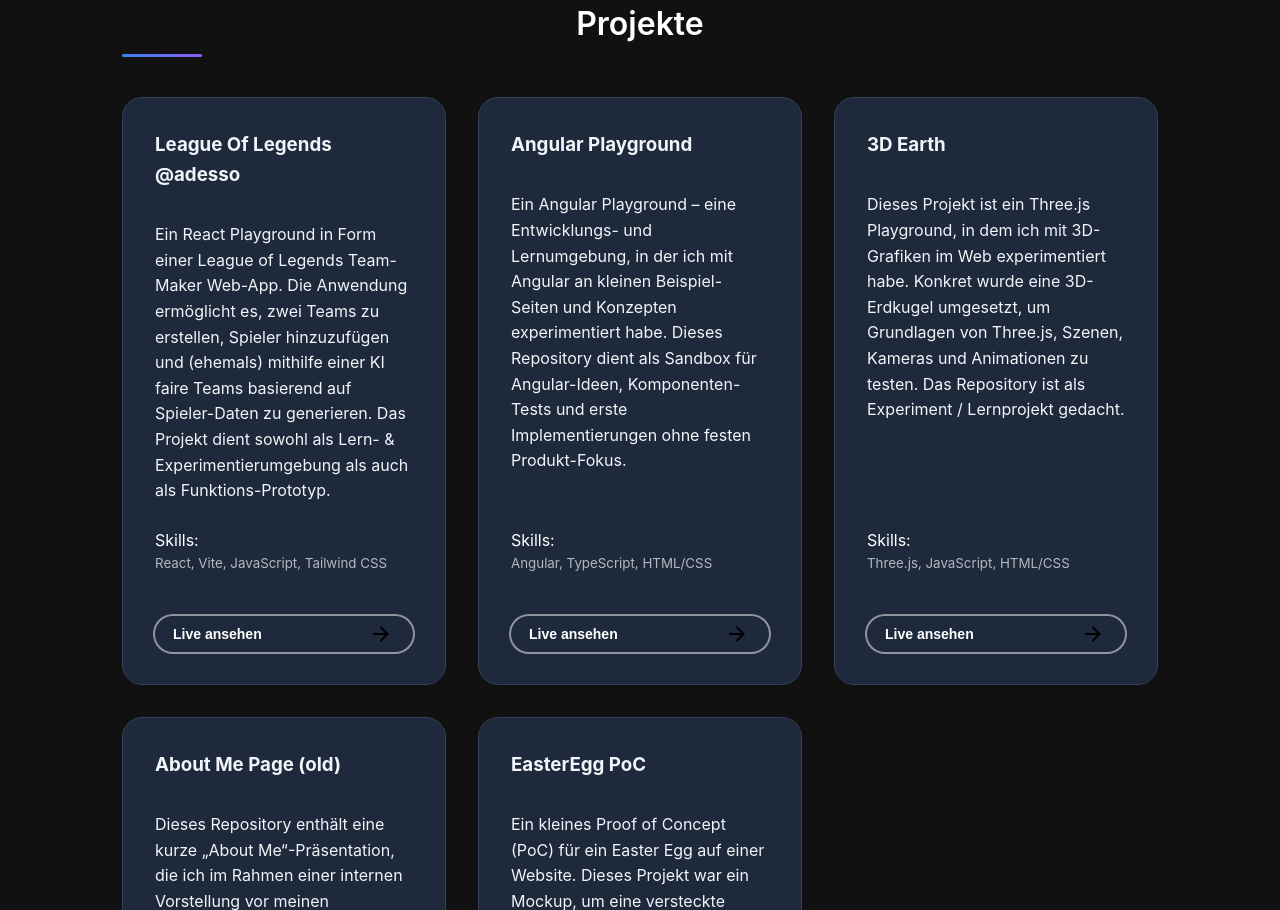
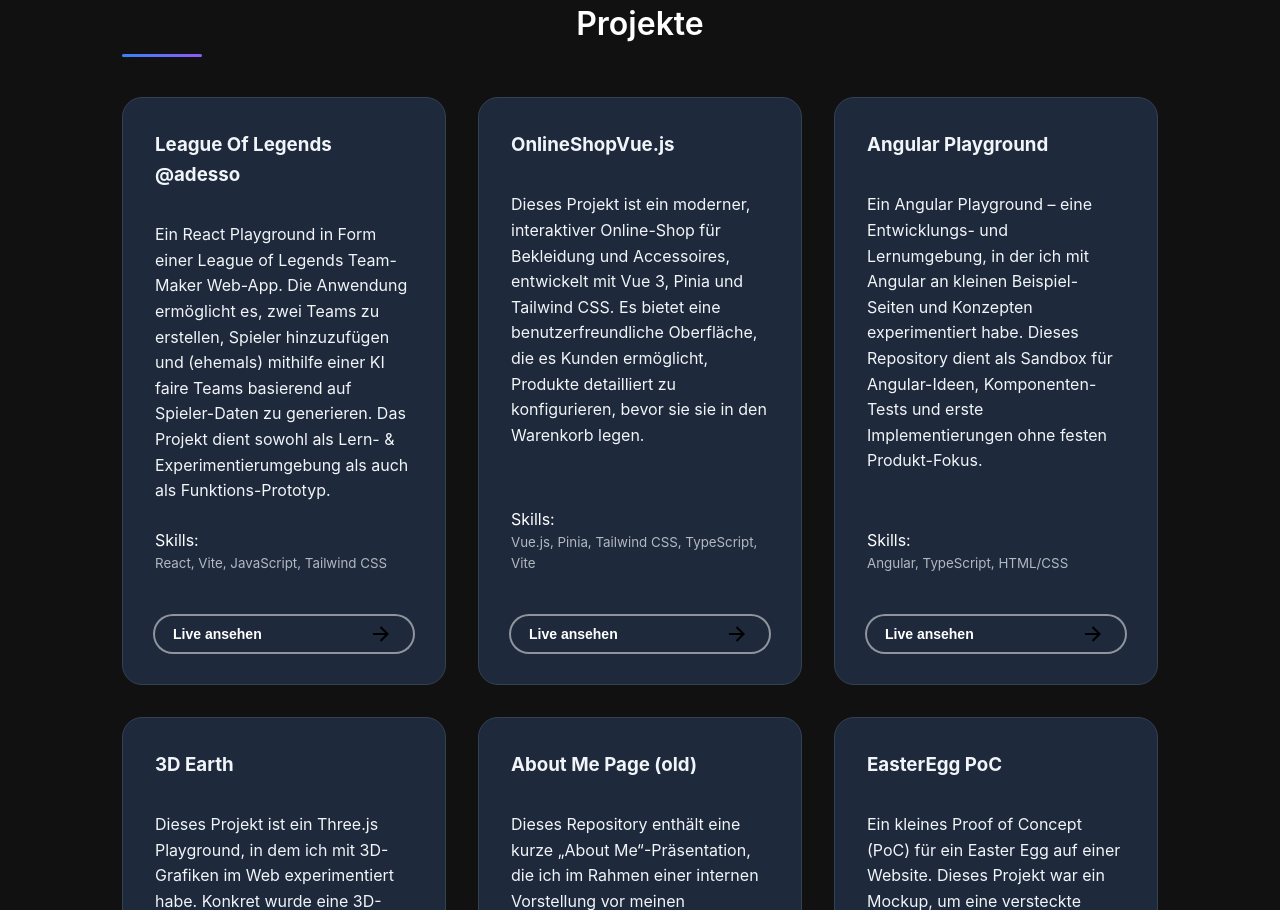
Before and after one commit to jsnuwu/JasonBay.dev, a React (Vite) app: page /JasonBay.dev/about in a window 1280 px wide. Shown: the part 600-1510 px from the top of the page. Built offline with nearby package versions, Linux system fonts and the light colour scheme.

Commit message:
fixed some dark/white mode

```diff
--- a/src/components/Projects.tsx
+++ b/src/components/Projects.tsx
@@ -15,6 +15,13 @@
       'Ein React Playground in Form einer League of Legends Team-Maker Web-App. Die Anwendung ermöglicht es, zwei Teams zu erstellen, Spieler hinzuzufügen und (ehemals) mithilfe einer KI faire Teams basierend auf Spieler-Daten zu generieren. Das Projekt dient sowohl als Lern- & Experimentierumgebung als auch als Funktions-Prototyp.',
     tech: 'React, Vite, JavaScript, Tailwind CSS',
     link: 'https://jsnuwu.github.io/react-playground/',
+  },
+  {
+    name: 'OnlineShopVue.js',
+    description:
+      'Dieses Projekt ist ein moderner, interaktiver Online-Shop für Bekleidung und Accessoires, entwickelt mit Vue 3, Pinia und Tailwind CSS. Es bietet eine benutzerfreundliche Oberfläche, die es Kunden ermöglicht, Produkte detailliert zu konfigurieren, bevor sie sie in den Warenkorb legen.',
+    tech: 'Vue.js, Pinia, Tailwind CSS, TypeScript, Vite',
+    link: 'https://jsnuwu.github.io/OnlineShopVue.js/',
   },
   {
     name: 'Angular Playground',
--- a/src/styles/ProfileCard.css
+++ b/src/styles/ProfileCard.css
@@ -3,7 +3,7 @@
   width: 320px;
   padding: 1rem;
   border-radius: 20px;
-  background: rgba(20, 20, 30, 0.8);
+  background-color: var(--header-bg);
   backdrop-filter: blur(20px);
   border: 1px solid rgba(255, 255, 255, 0.08);
   text-align: center;
--- a/src/styles/SocialCard.css
+++ b/src/styles/SocialCard.css
@@ -8,7 +8,7 @@
   gap: 10px;
   padding: 5px;
   border-radius: 0 15px 15px 0;
-  background-color: #0d0d0d;
+  background-color: var(--header-bg);
   box-shadow: 2px 2px 8px rgba(0,0,0,0.2);
   z-index: 900;
 }
```
